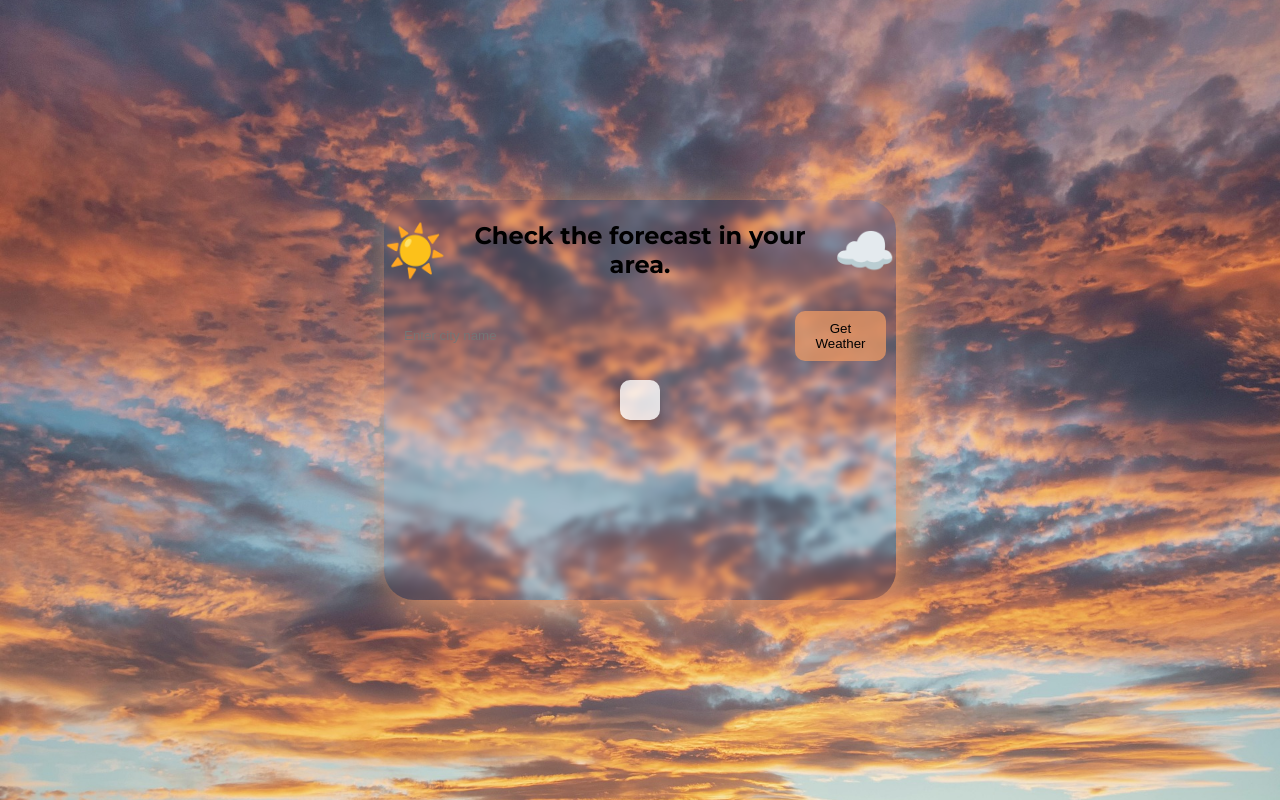
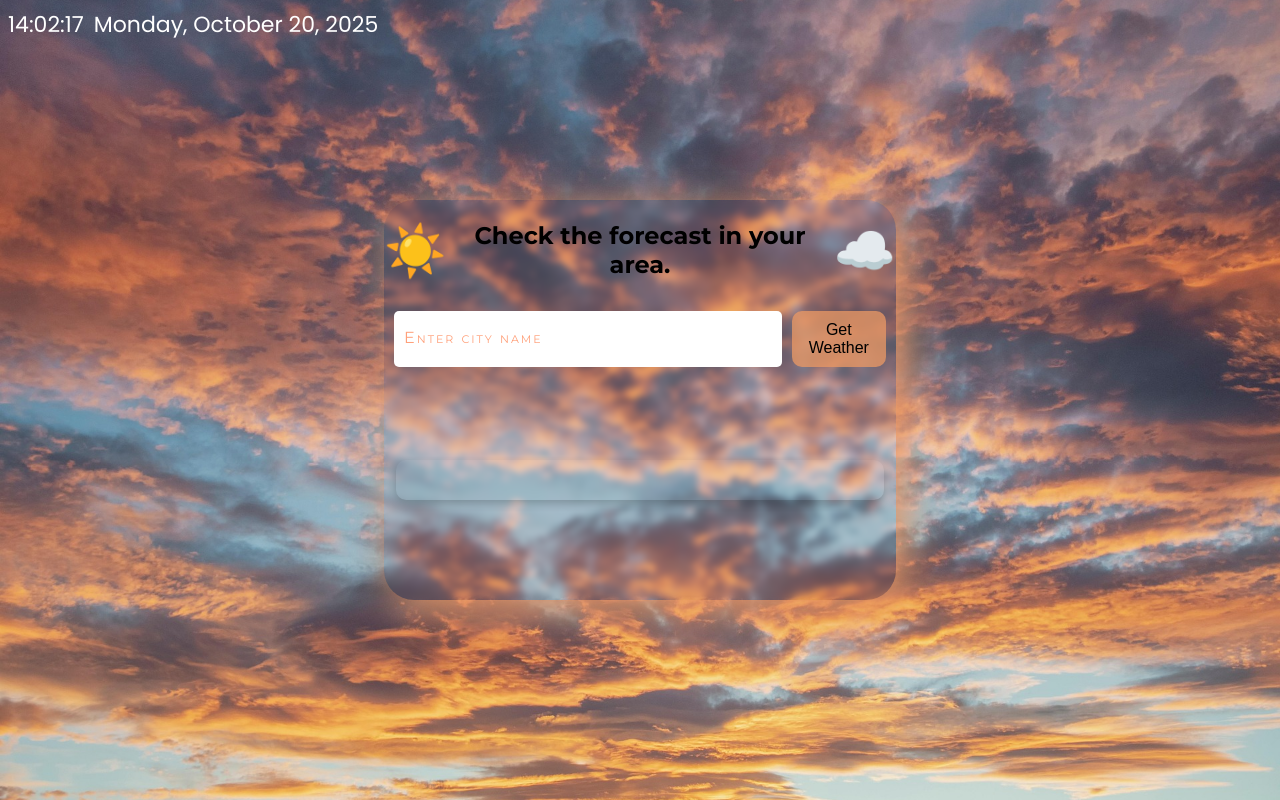
Before and after one commit to JS-Learning-Path/JS-Web, a plain HTML site: page Weather app/index.html in a window 1280 px wide. Drawn offline with Linux system fonts and the light colour scheme; a web font is replaced by a local one.

Commit message:
Add clock display and enhance weather app UI with styling improvements

```diff
--- a/Weather app/index.html
+++ b/Weather app/index.html
@@ -9,6 +9,10 @@
 </head>
 
 <body>
+    <span class="clock">
+        <span id="time"></span>
+        <span id="date"></span>
+    </span>
     <div class="container">
         <h2><span class="sun">☀️</span>Check the forecast in your area. <span class="cloud">☁️</span></h2>
         <div class="input-btn">
--- a/Weather app/index.js
+++ b/Weather app/index.js
@@ -4,19 +4,39 @@ const weatherData = {
   Varna: { temp: 22, description: "Clear sky", wind: 4, humidity: 55 },
   Burgas: { temp: 21, description: "Rain", wind: 5, humidity: 70 },
   Pleven: { temp: 19, description: "Partly Cloudy", wind: 3, humidity: 65 },
+  Ruse: { temp: 17, description: "Sunny", wind: 2, humidity: 45 },
+  Pazardzhik: { temp: 33, description: "Hot", wind: 1, humidity: 30 },
+  Haskovo: { temp: 16, description: "Windy", wind: 6, humidity: 55 },
 };
 
 const citySelect = document.querySelector("#cityInput");
 const checkBtn = document.querySelector("#getWeatherBtn");
 const weatherResult = document.querySelector(".weatherResult");
 const loading = document.querySelector(".spinner");
+const clock = document.querySelector(".clock");
+const time = document.querySelector("#time");
+const date = document.querySelector("#date");
+
+time.innerHTML = new Date().toLocaleString("en-US", {
+  hour: "2-digit",
+  minute: "2-digit",
+  second: "2-digit",
+  hour12: false,
+});
+
+date.innerHTML = new Date().toLocaleDateString("en-US", {
+  year: "numeric",
+  month: "long",
+  day: "2-digit",
+  weekday: "long",
+});
 
 checkBtn.addEventListener("click", () => {
   const selectedCity = citySelect.value;
   if (weatherData[selectedCity]) {
     loading.style.display = "block";
     setTimeout(() => {
-      loading.style.display = "none ";
+      loading.style.display = "none";
       const data = weatherData[selectedCity];
       weatherResult.innerHTML = `
             <h2>Weather in ${selectedCity}</h2>
--- a/Weather app/style.css
+++ b/Weather app/style.css
@@ -23,7 +23,6 @@ h2 {
   transform: translate(-50%, -50%);
   backdrop-filter: blur(3px);
   text-align: center;
-  /* border: 1px solid black; */
   box-shadow: 10px 10px 40px rgb(233, 152, 101);
   border-radius: 30px;
   height: 400px;
@@ -64,27 +63,57 @@ h2 {
   width: 80%;
   padding: 10px;
   border: none;
-  background-color: transparent;
+  border-radius: 5px;
+  /* background-color: transparent; */
 }
 #getWeatherBtn {
-    padding: 10px;
+  padding: 10px 5px;
   color: black;
   border: none;
+  font-size: 16px;
   background-color: rgba(233, 152, 101, 0.777);
   border-radius: 10px;
   cursor: pointer;
 }
+#getWeatherBtn:hover {
+  background-color: rgba(233, 152, 101, 1);
+  color: white;
+  box-shadow: 0 0 10px rgba(233, 152, 101, 0.8);
+}
+#cityInput::placeholder {
+  color: lightsalmon;
+  font-size: 16px;
+  font-family: Montserrat;
+  font-variant: small-caps;
+  letter-spacing: 2px;
+}
+#cityInput:focus {
+  outline: none;
+  box-shadow: 0 0 5px rgba(233, 152, 101, 0.8);
+}
 .weatherResult {
-    position:absolute;
+  position: absolute;
   display: flex;
+  width: 35%;
   flex-direction: row;
   align-items: center;
   justify-content: center;
-    top: 50%;
+  top: 60%;
   left: 50%;
+  gap: 20px;
   transform: translate(-50%, -50%);
-    background-color: rgba(255, 255, 255, 0.8);
+  background-color: transparent;
   padding: 20px;
   border-radius: 10px;
   box-shadow: 0 4px 8px rgba(0, 0, 0, 0.2);
+  font-family: Montserrat;
 }
+.clock {
+  position: absolute;
+  display: flex;
+  gap: 10px;
+  color: white;
+  font-size: 22px;
+  font-family: "Poppins", sans-serif;
+  text-align: center;
+}
```
Lines whose indentation alone changed are shown as unchanged.
